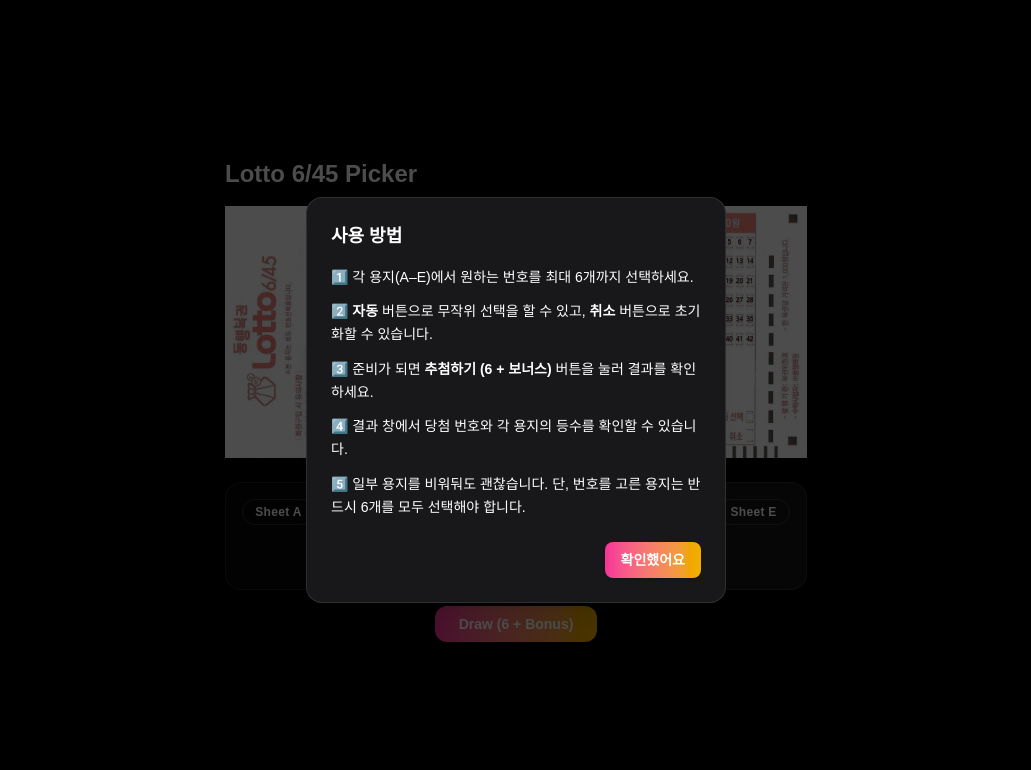
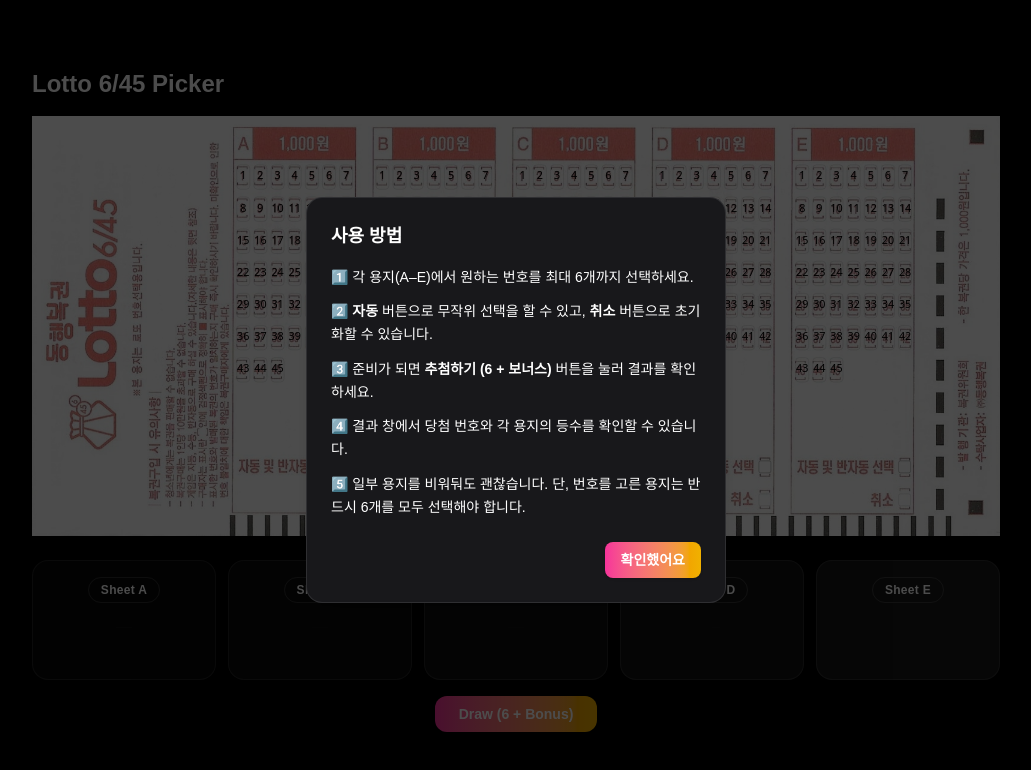
Before and after one commit to jpsehyun/lotto-picker, a Next.js app: page /lotto in a window 1280 px wide. Shown: the top 770 px of the page, without its empty margins (124-1155 px from the left). Built offline with nearby package versions, Linux system fonts and the light colour scheme.

Commit message:
Color/Dimension Fix

```diff
--- a/src/app/lotto/page.tsx
+++ b/src/app/lotto/page.tsx
@@ -513,7 +513,7 @@
 
   return (
     <div className="min-h-screen flex items-center justify-center bg-black">
-      <div className="mx-auto max-w-[1100px] px-6">
+      <div className="mx-auto max-w-screen-xl px-6">
         <h1 className="mb-4 text-2xl font-semibold text-white">Lotto 6/45 Picker</h1>
 
         {/* Ticket image + overlay */}
@@ -631,40 +631,39 @@
         {/* ===== Refreshed Sheets section ===== */}
         <section className="mt-6">
           {/* 5-up row to mirror the real ticket */}
-          <div className="grid grid-cols-1 gap-3 sm:grid-cols-2 lg:grid-cols-5">
+          <div className="grid grid-cols-1 gap-3 sm:grid-cols-2 lg:grid-cols-5 items-stretch">
             {PANELS.map((p) => {
               const picks = Array.from(selected[p]).sort((a, b) => a - b);
               return (
                 <div
                   key={p}
                   className={[
+                    "w-full",
                     "rounded-2xl border p-4 text-center shadow-sm",
                     "border-white/10",
                     PANEL_TINT[p],
                   ].join(" ")}
                 >
-                  {/* label */}
                   <div className="mx-auto mb-3 inline-block rounded-full border border-white/15 px-3 py-1 text-xs font-semibold tracking-wide text-white">
                     Sheet {p}
                   </div>
 
-                  {/* chips */}
-                  <div className="min-h-[36px]">
-                    {picks.length ? (
-                      <div className="grid grid-cols-3 gap-2 justify-items-center">
-                        {picks.map((n) => (
+                  {/* keep height stable + always render grid */}
+                  <div className="min-h-[48px] min-w-[150px]">
+                    <div className="grid grid-cols-3 gap-2 justify-items-center">
+                      {picks.length ? (
+                        picks.map((n) => (
                           <span
                             key={n}
                             className="rounded-full border border-white/20 px-2 py-0.5 text-xs text-center"
-                            title={`Selected ${n}`}
                           >
                             {n}
                           </span>
-                        ))}
-                      </div>
-                    ) : (
-                      <span className="opacity-50">—</span>
-                    )}
+                        ))
+                      ) : (
+                        <span className="col-span-3 opacity-50">—</span>
+                      )}
+                    </div>
                   </div>
                 </div>
               );
@@ -677,7 +676,7 @@
               onClick={() => {
                 drawAndEvaluate();
               }}
-              className="rounded-xl bg-gradient-to-r from-pink-500 to-yellow-500 px-6 py-2 text-sm font-semibold text-white shadow-md transition hover:scale-[1.02] text-white"
+              className="rounded-xl bg-gradient-to-r from-pink-500 to-yellow-500 px-6 py-2 text-sm font-semibold text-white shadow-md transition hover:scale-[1.02]"
             >
               Draw (6 + Bonus)
             </button>
@@ -695,7 +694,7 @@
             <div className="relative w-[min(720px,92vw)] overflow-hidden rounded-2xl border bg-black p-6 shadow-xl">
               {shouldConfetti && <ConfettiCanvas fire={true} />}
 
-              <div className="mb-4 text-lg font-semibold">Draw Results</div>
+              <div className="mb-4 text-lg font-semibold text-white">Draw Results</div>
 
               {/* Animated balls */}
               <div className="mb-5 flex flex-wrap items-center gap-3">
@@ -723,16 +722,16 @@
 
               {!animating && (
                 <>
-                  <div className="mb-2 text-sm">
+                  <div className="mb-2 text-sm text-white">
                     당첨번호:{" "}
                     <span className="text-base">{winning.join(", ")}</span>{" "}
-                    <span className="ml-2 text-sm opacity-80">
+                    <span className="ml-2 text-sm opacity-80 ">
                       보너스: {bonus}
                     </span>
                   </div>
 
                   <div className="mb-4">
-                    <table className="w-full text-sm">
+                    <table className="w-full text-sm text-white">
                       <thead className="text-left opacity-70">
                         <tr>
                           <th className="py-1">Sheet</th>
```
